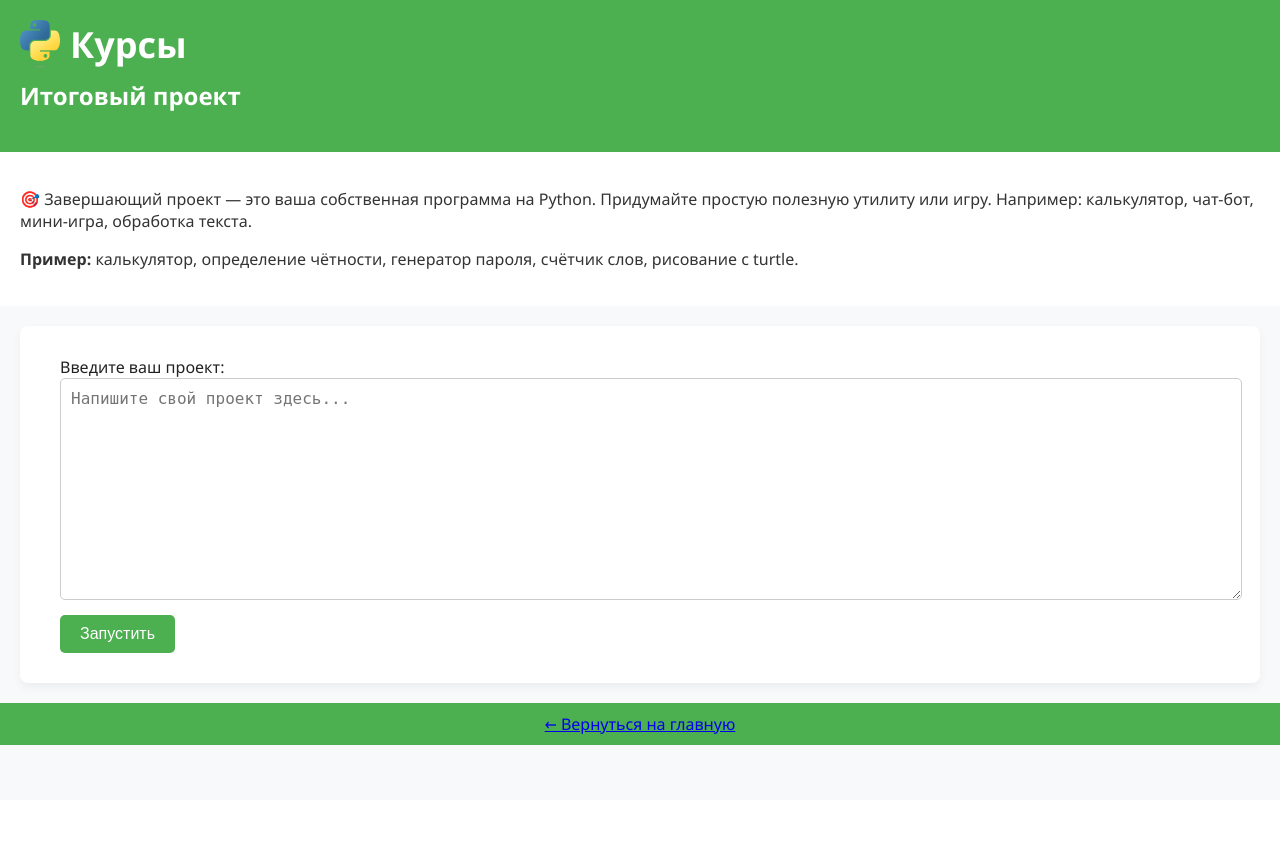
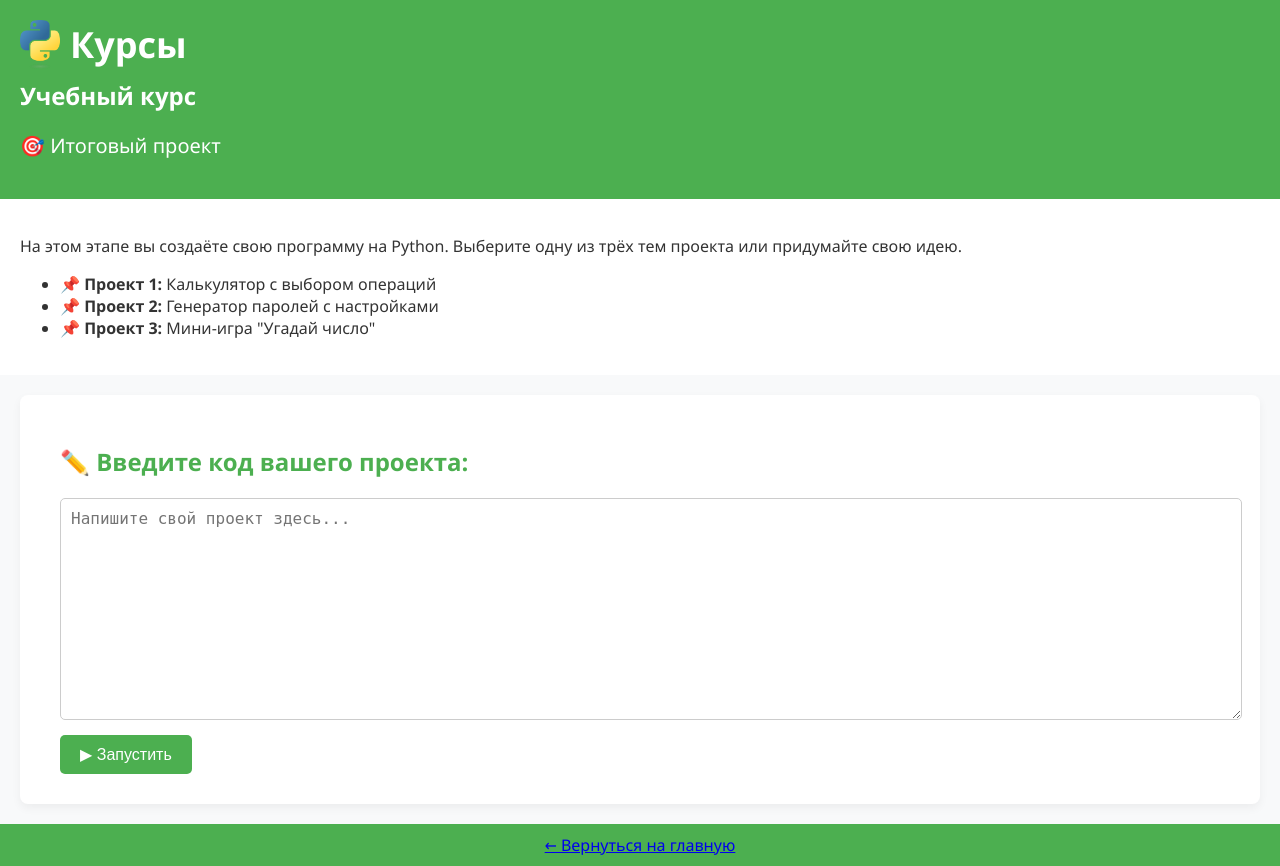
Before and after one commit to maharaha/python-course, a Flask app: template templates/project.html in a window 1280 px wide. Before the commit the page ends 745 px from the top, so only its background shows below. Run offline with Flask 3, Linux system fonts and the light colour scheme; the template is opened without the code that fills it, so the values that code supplies are empty.

Commit message:
Update project.html

```diff
--- a/templates/project.html
+++ b/templates/project.html
@@ -11,24 +11,29 @@
             <img src="{{ url_for('static', filename='images/python-logo.png') }}" alt="Python Logo" class="logo">
             <h1>Курсы</h1>
         </div>
-        <h2>Итоговый проект</h2>
+        <h2>Учебный курс</h2>
+        <h3>🎯 Итоговый проект</h3>
     </header>
 
     <section class="intro">
-        <p>🎯 Завершающий проект — это ваша собственная программа на Python. Придумайте простую полезную утилиту или игру. Например: калькулятор, чат-бот, мини-игра, обработка текста.</p>
-        <p><strong>Пример:</strong> калькулятор, определение чётности, генератор пароля, счётчик слов, рисование с turtle.</p>
+        <p>На этом этапе вы создаёте свою программу на Python. Выберите одну из трёх тем проекта или придумайте свою идею.</p>
+        <ul>
+            <li>📌 <strong>Проект 1:</strong> Калькулятор с выбором операций</li>
+            <li>📌 <strong>Проект 2:</strong> Генератор паролей с настройками</li>
+            <li>📌 <strong>Проект 3:</strong> Мини-игра "Угадай число"</li>
+        </ul>
     </section>
 
     <section class="practice-container">
+        <h2>✏️ Введите код вашего проекта:</h2>
         <form action="/project" method="POST">
-            <label for="code">Введите ваш проект:</label><br>
             <textarea name="code" id="code" class="code-input" placeholder="Напишите свой проект здесь...">{{ code|default('') }}</textarea><br>
-            <button class="run-button" type="submit">Запустить</button>
+            <button class="run-button" type="submit">▶ Запустить</button>
         </form>
 
         {% if output %}
         <div class="output-box">
-            <h3>Результат:</h3>
+            <h3>📤 Результат:</h3>
             <pre>{{ output }}</pre>
         </div>
         {% endif %}
```
